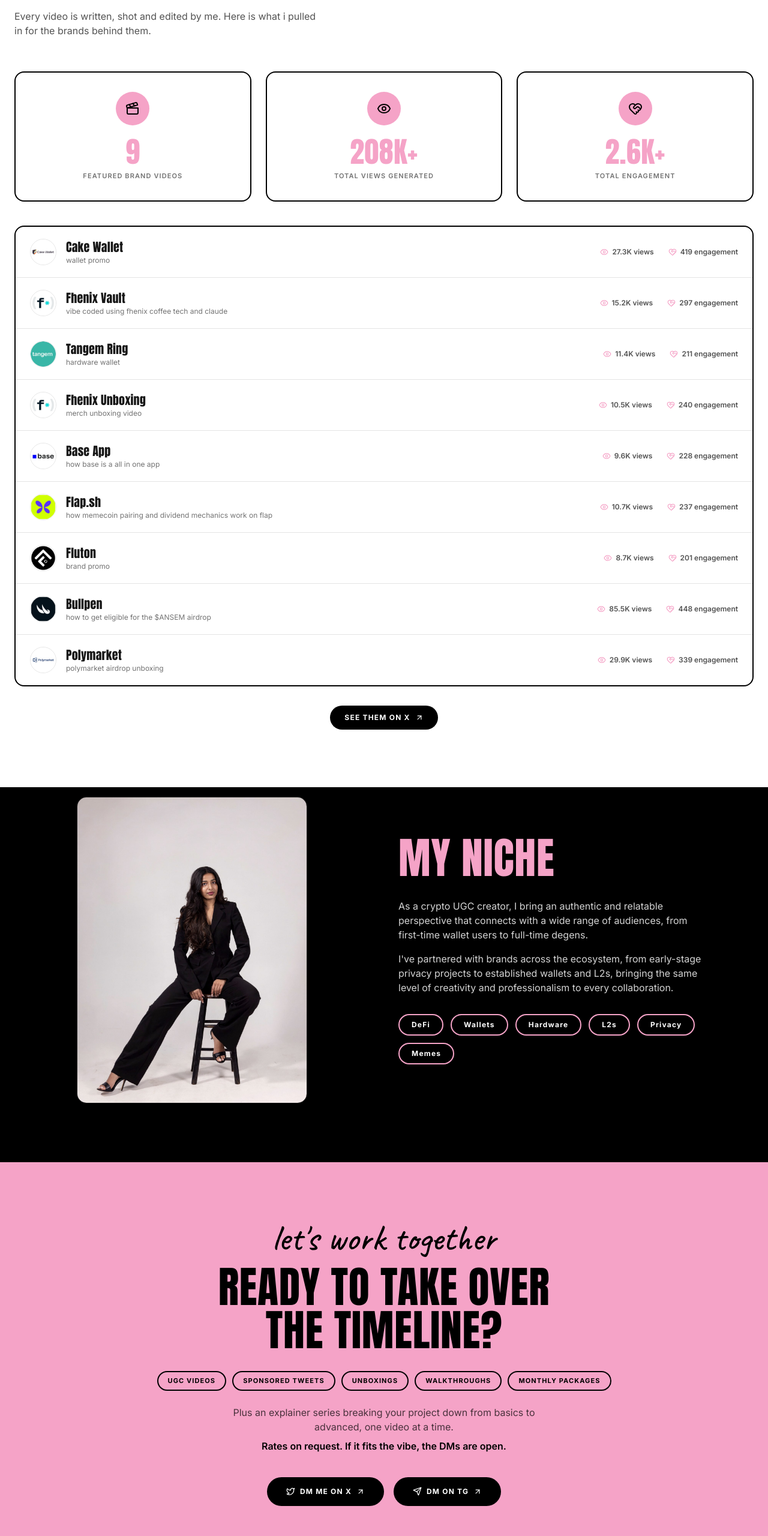
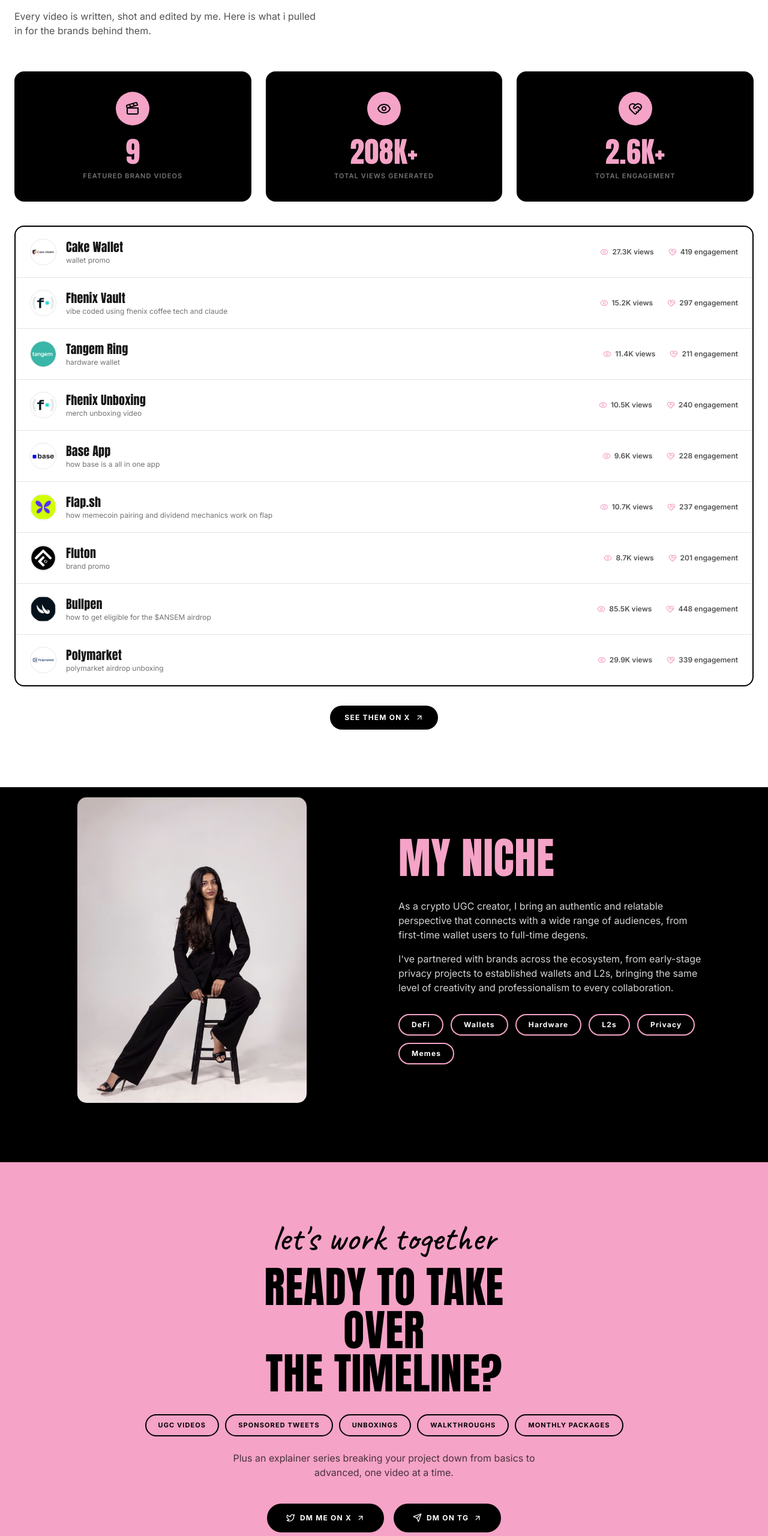
Before and after one commit to vanshueth/vanshu-eth, a React (Vite) app: page / in a window 1280 px wide. Shown: the part 5546-8106 px from the top of the page at 60% size. Built offline with nearby package versions, Linux system fonts and the light colour scheme; a web font is replaced by a local one.

Commit message:
Contact headline fix, dark stat cards

```diff
--- a/src/sections/CaseStudy.tsx
+++ b/src/sections/CaseStudy.tsx
@@ -56,7 +56,7 @@
               whileInView={{ opacity: 1, y: 0 }}
               viewport={{ once: true }}
               transition={{ duration: 0.6, delay: i * 0.12 }}
-              className="rounded-2xl border-2 border-black p-8 text-center transition-all hover:-translate-y-1 hover:bg-black hover:text-white"
+              className="rounded-2xl border-2 border-black bg-black p-8 text-center transition-all hover:-translate-y-1 hover:shadow-[8px_8px_0_#f5a3c7]"
             >
               <div className="mx-auto mb-5 flex h-14 w-14 items-center justify-center rounded-full bg-pink-brand text-black">
                 <t.icon size={24} />
--- a/src/sections/Contact.tsx
+++ b/src/sections/Contact.tsx
@@ -14,15 +14,15 @@
         className="mx-auto max-w-4xl px-6 text-center"
       >
         <p className="font-script text-5xl text-black sm:text-6xl">let&apos;s work together</p>
-        <h2 className="font-display mt-4 text-5xl text-black sm:text-7xl">
-          READY TO TAKE OVER<br />THE TIMELINE?
+        <h2 className="font-display mt-4 text-5xl leading-[1.05] text-black sm:text-7xl">
+          READY TO TAKE<br />OVER<br />THE TIMELINE?
         </h2>
 
         <div className="mt-8 flex flex-wrap items-center justify-center gap-2.5">
           {services.map((s) => (
             <span
               key={s}
-              className="rounded-full border-2 border-black px-4 py-1.5 text-[11px] font-bold tracking-widest text-black"
+              className="inline-flex items-center justify-center rounded-full border-2 border-black px-5 py-2 text-[11px] font-bold tracking-widest text-black"
             >
               {s.toUpperCase()}
             </span>
@@ -31,9 +31,6 @@
 
         <p className="mx-auto mt-6 max-w-xl text-sm leading-relaxed text-black/70 sm:text-base">
           Plus an explainer series breaking your project down from basics to advanced, one video at a time.
-        </p>
-        <p className="mx-auto mt-2 max-w-xl text-sm font-semibold text-black sm:text-base">
-          Rates on request. If it fits the vibe, the DMs are open.
         </p>
 
         <div className="mt-10 flex flex-wrap items-center justify-center gap-4">
```
